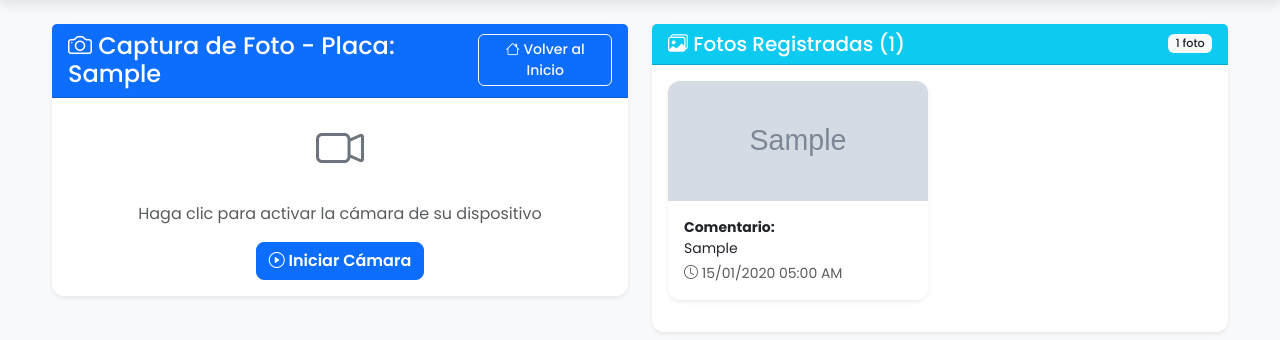
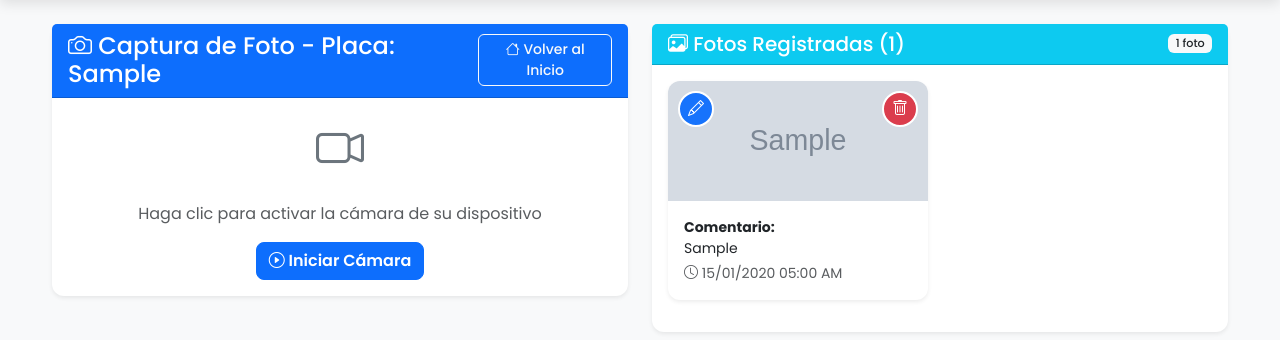
Before and after one commit to zicodelico/Tecnic_CDA, a Django app: page /cda/placas/1/fotos/ in a window 1280 px wide. Shown: the part 90-430 px from the top of the page. Run offline with Django 5.2, Linux system fonts and the light colour scheme; a user stored in the database is signed in; tables that the repository leaves empty hold one stand-in row (values such as "Sample post"); grey boxes marked "Sample" are stand-in pictures.

Commit message:
Actualización de templates: mejoras en visualizacion de imaganes edicion de imagenes botones de editar y eliminar

```diff
--- a/cda/templates/cda/agregar_fotos.html
+++ b/cda/templates/cda/agregar_fotos.html
@@ -472,10 +472,8 @@
     display: flex;
     justify-content: space-between;
     pointer-events: none;
-    }
-
-    .photo-actions > * {
-        pointer-events: auto;
+    opacity: 1; /* Siempre visible */
+    visibility: visible; /* Siempre visible */
 }
 
 /* Botón eliminar foto */
@@ -493,8 +491,8 @@
     cursor: pointer;
     z-index: 15;
     transition: all 0.3s;
-        opacity: 0;
-        transform: scale(0.8);
+    opacity: 1; /* Siempre visible */
+    transform: scale(1); /* Siempre visible */
     font-size: 1rem;
 }
 
@@ -513,17 +511,17 @@
     cursor: pointer;
     z-index: 15;
     transition: all 0.3s;
-        opacity: 0;
-        transform: scale(0.8);
+    opacity: 1; /* Siempre visible */
+    transform: scale(1); /* Siempre visible */
     font-size: 1rem;
 }
 
-    .photo-card:hover .delete-photo-btn,
+    /*.photo-card:hover .delete-photo-btn,
     .photo-card:hover .edit-photo-btn {
         opacity: 1;
         transform: scale(1);
     }
-
+    */
     .delete-photo-btn:hover {
         background: rgba(220, 53, 69, 1);
         transform: scale(1.1) !important;
```
Lines whose indentation alone changed are shown as unchanged.
